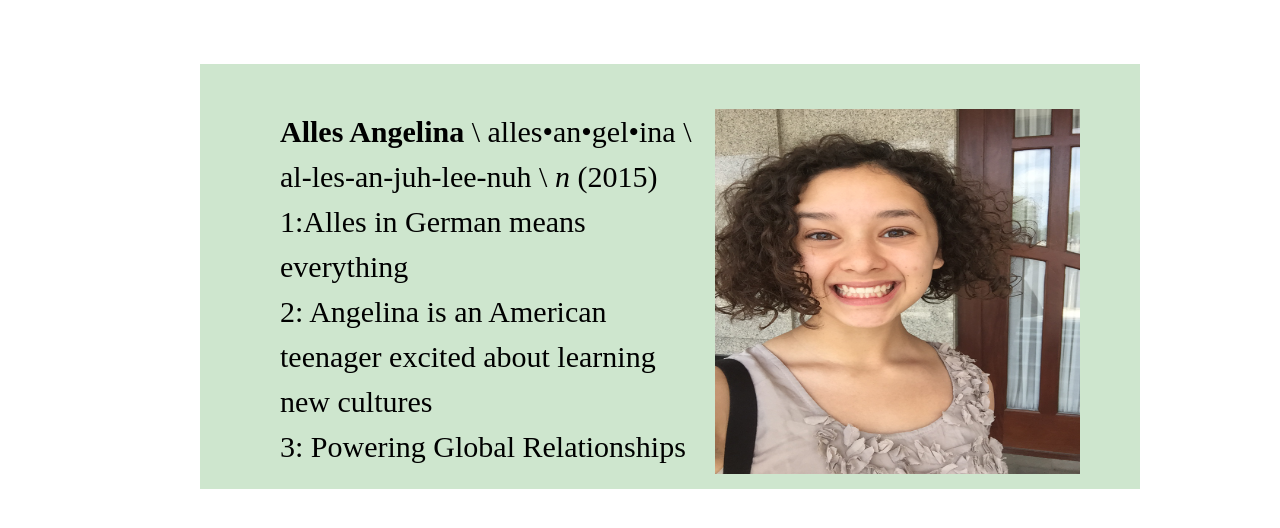
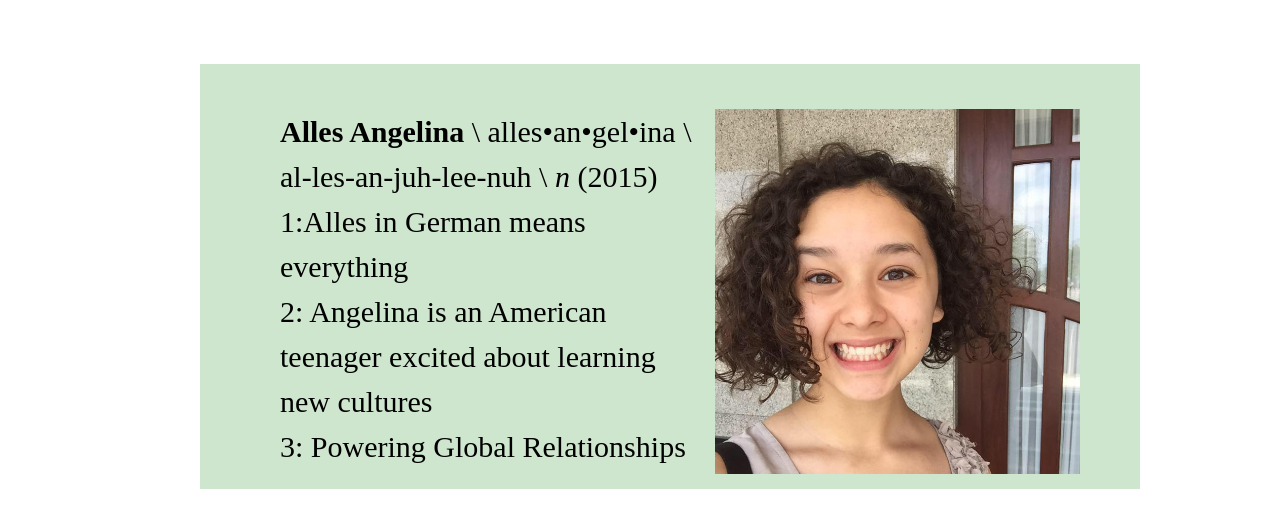
Before and after one commit to AngelinaKapp/allesangelina.github.io, a plain HTML site: page index.html in a window 1280 px wide. Shown: the part 166-694 px from the top of the page. Drawn offline with Linux system fonts and the light colour scheme.

Commit message:
new picture?
picture

```diff
--- a/index.html
+++ b/index.html
@@ -35,7 +35,7 @@
     <!-- This ends the navigation bar -->
     </div>
 
-        <p id="opening"> <b><img src="braceless.JPG"
+        <p id="opening"> <b><img src="angelina.JPG"
          alt="Angelina Kapp" width="365" height="365" id="profile" align="right" usemap="#angelina">
 
          <map name="angelina">
```
